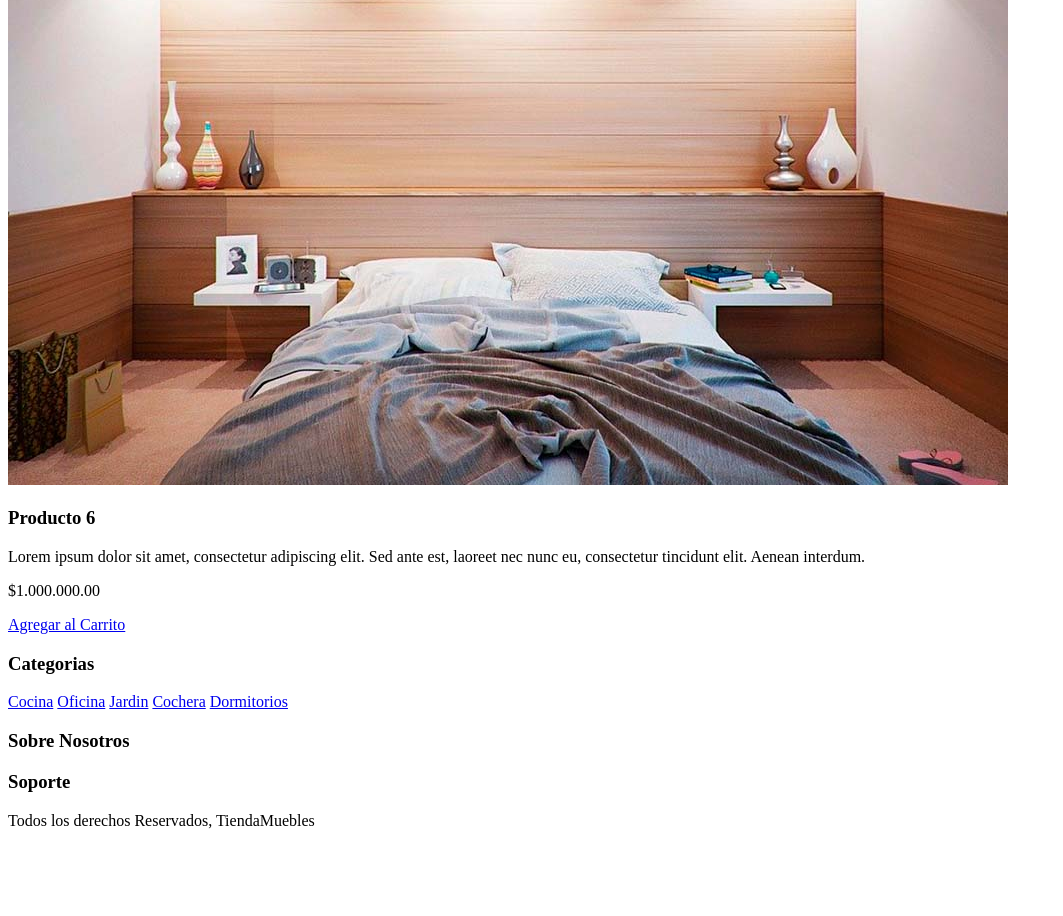
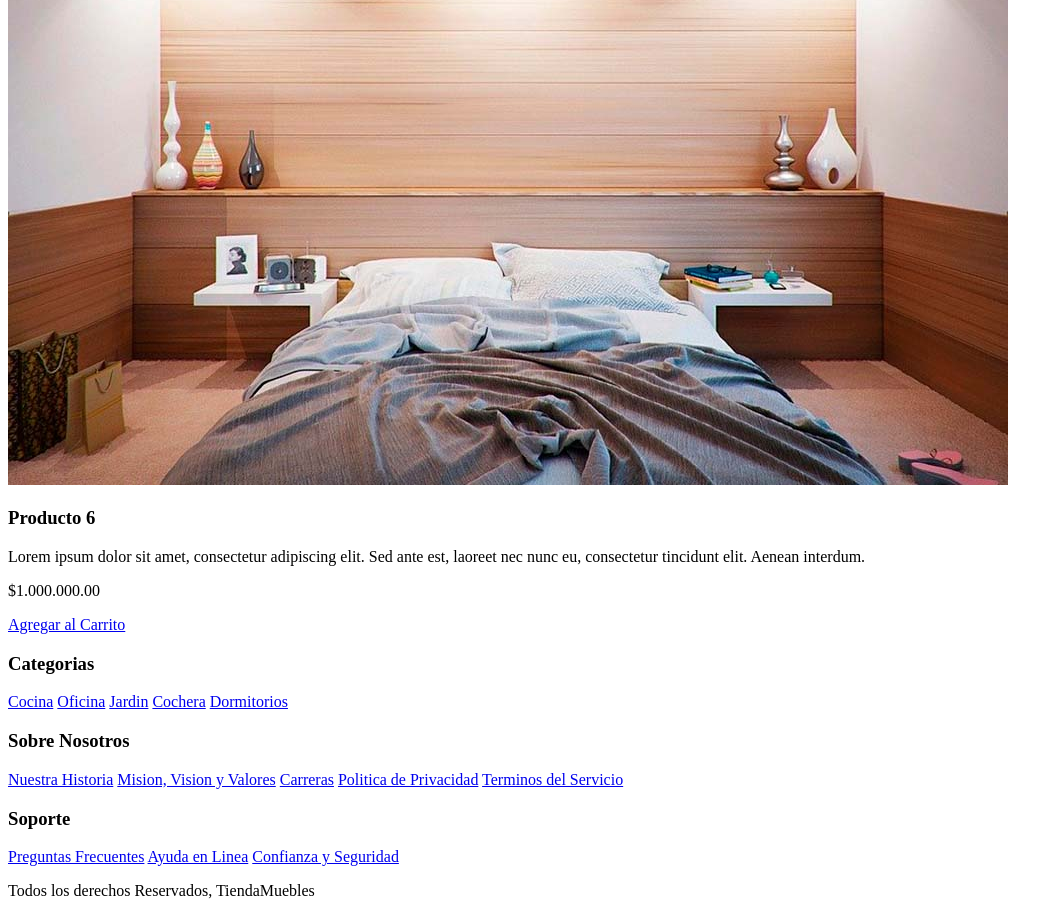
Before and after one commit to CristianRodr/EstudioHTML-CSS, a website: page index.html in a window 1280 px wide. Shown: the part 5580-6496 px from the top of the page, without its empty margins (0-1063 px from the left). Before the commit the page ends 6426 px from the top, so only its background shows below. Drawn offline with Linux system fonts and the light colour scheme.

Commit message:
Creando el Footer

```diff
--- a/index.html
+++ b/index.html
@@ -178,10 +178,24 @@
 
             <div>
                 <h3>Sobre Nosotros</h3>
+
+                <nav>
+                    <a href="#">Nuestra Historia</a>
+                    <a href="#">Mision, Vision y Valores</a>
+                    <a href="#">Carreras</a>
+                    <a href="#">Politica de Privacidad</a>
+                    <a href="#">Terminos del Servicio</a>
+                </nav>
             </div>
 
             <div>
                 <h3>Soporte</h3>
+
+                <nav>
+                    <a href="#">Preguntas Frecuentes</a>
+                    <a href="#">Ayuda en Linea</a>
+                    <a href="#">Confianza y Seguridad</a>
+                </nav>
             </div>
 
             <p>Todos los derechos Reservados, TiendaMuebles</p>
```
